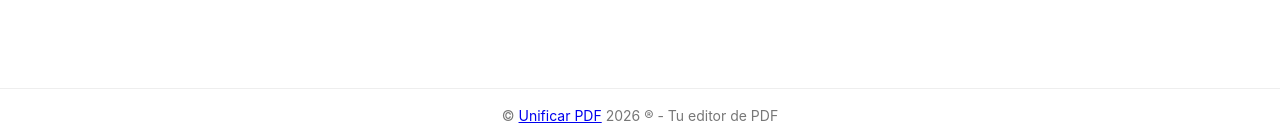
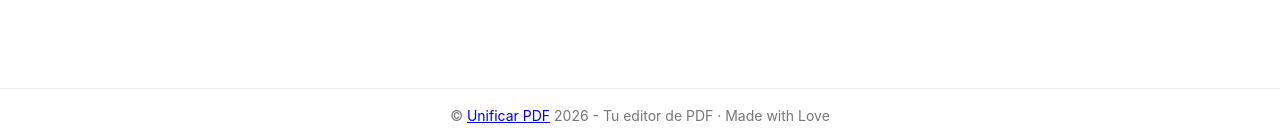
Before and after one commit to rforrupesh/pdf, a Jekyll site: the page built from index.html, in a window 1280 px wide. Shown: the part 1751-1890 px from the top of the page. Built offline with Jekyll 4.4.1, drawn with Linux system fonts in a browser that asks for light colours.

Commit message:
Update footer.html

```diff
--- a/_includes/footer.html
+++ b/_includes/footer.html
@@ -1,4 +1,7 @@
 <footer class="footer" id="mainFooter">
-  <p>© <a href="/">Unificar PDF</a> 2026 ® - Tu editor de PDF</p>
+  <p>
+    © <a href="/">Unificar PDF</a> {{ "now" | date: "%Y" }} - Tu editor de PDF · Made with Love
+  </p>
 </footer>
+
 <script src="https://rforrupesh.github.io/pdf/assets/js/script.js"></script>
```
